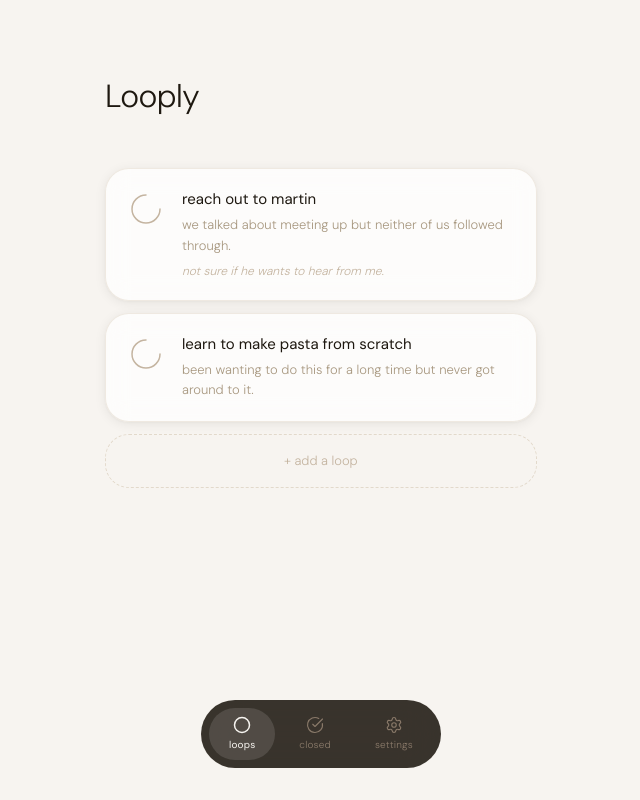
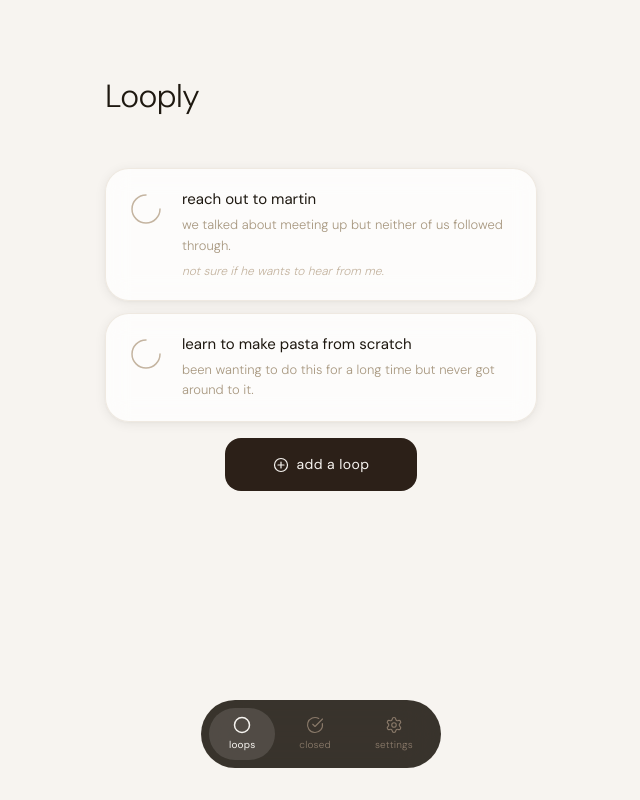
Before and after one commit to NikolaiVFredriksen/Looply, a Next.js app: page / in a window 1280 px wide. Shown: the whole page, without its empty margins (319-959 px from the left). Built offline with nearby package versions, Linux system fonts and the light colour scheme.

Commit message:
Forbedret "add a loop" knapp

```diff
--- a/app/page.tsx
+++ b/app/page.tsx
@@ -268,24 +268,37 @@ export default function Home() {
       </div>
 
       {/* Add button */}
+      <div style={{ marginTop: 16, display: "flex", justifyContent: "center" }}>
         <button
           onClick={() => setShowModal(true)}
           style={{
-          marginTop: 12,
-          width: "100%",
-          padding: "16px 0",
-          borderRadius: 24,
-          border: "0.5px dashed rgba(180,155,120,0.3)",
-          background: "transparent",
-          fontSize: 13,
-          color: "#C4B4A0",
-          fontWeight: 300,
+            padding: "16px 48px",
+            borderRadius: 16,
+            border: "none",
+            background: "#2C2018",
+            fontSize: 14,
+            color: "#F7F4F0",
+            fontWeight: 400,
             cursor: "pointer",
             fontFamily: "var(--font-dm-sans)",
+            letterSpacing: "0.03em",
+            display: "flex",
+            alignItems: "center",
+            gap: 8,
           }}
         >
-        + add a loop
+          <svg width="16" height="16" viewBox="0 0 16 16" fill="none">
+            <circle cx="8" cy="8" r="6.5" stroke="#F7F4F0" strokeWidth="1.2" />
+            <path
+              d="M8 5v6M5 8h6"
+              stroke="#F7F4F0"
+              strokeWidth="1.2"
+              strokeLinecap="round"
+            />
+          </svg>
+          add a loop
         </button>
+      </div>
 
       {/* Modal */}
       {showModal && (
```
Lines whose indentation alone changed are shown as unchanged.
